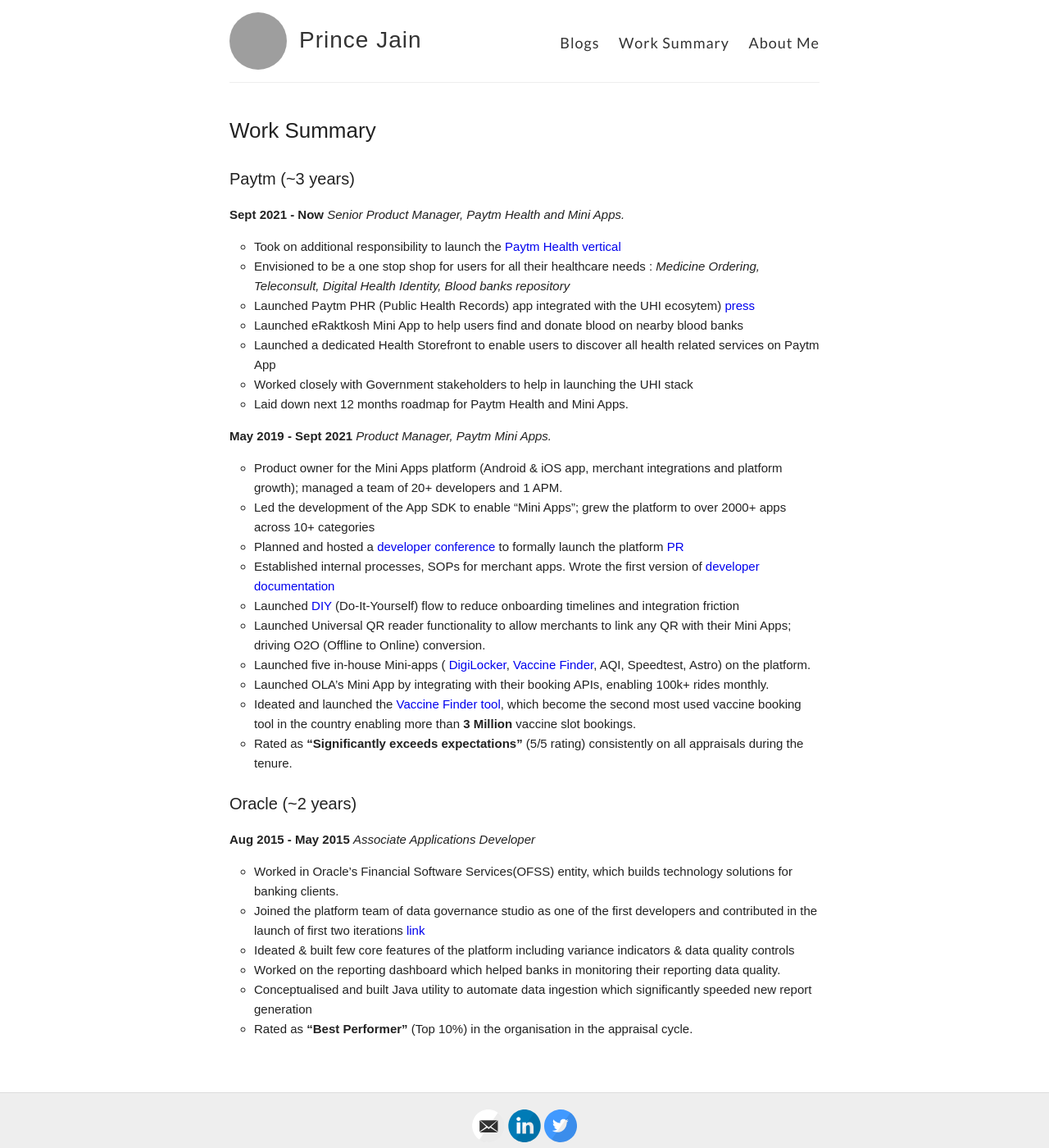
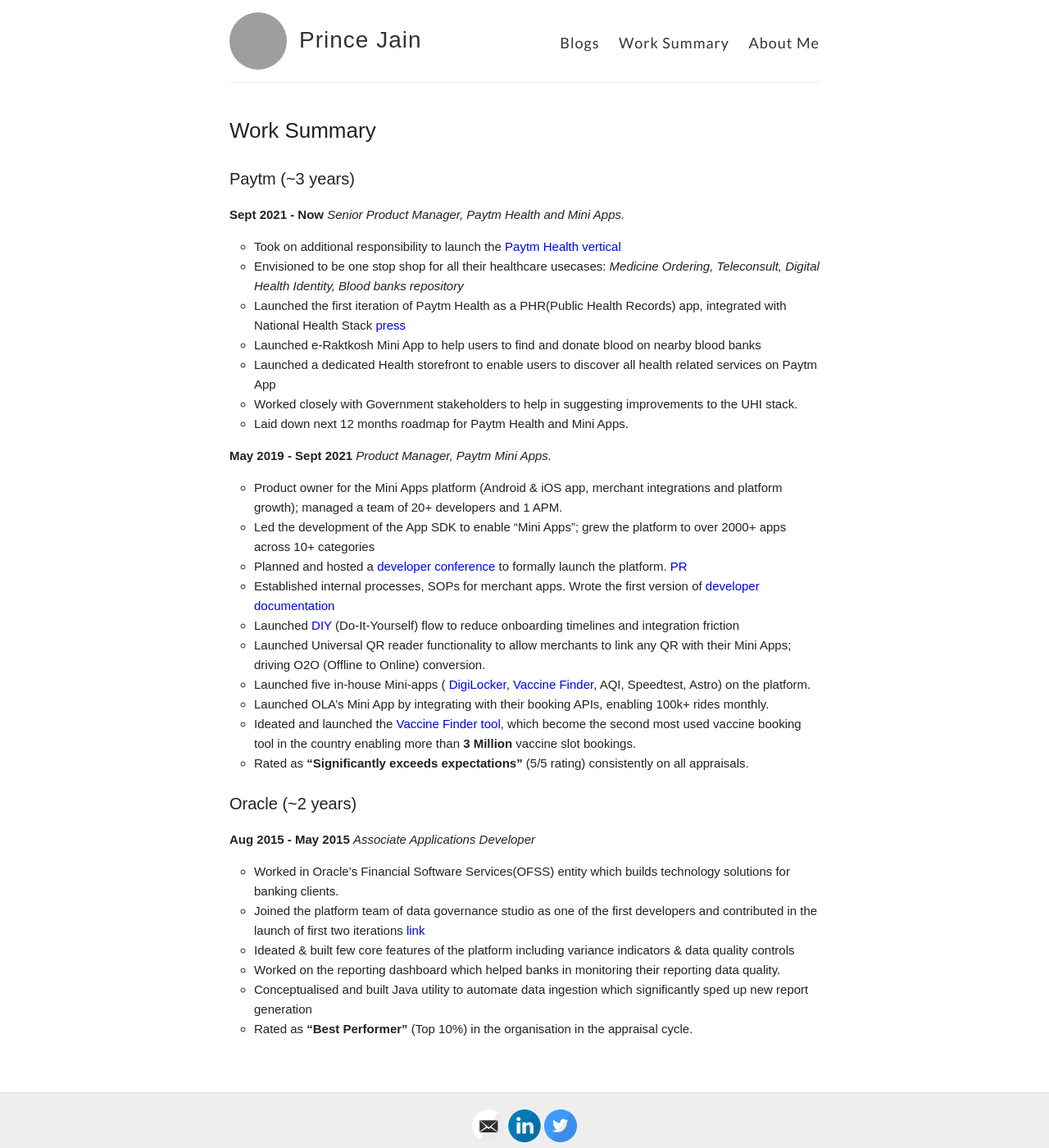
Before and after one commit to product-noob/product-noob.github.io, a Jekyll site: the page built from worksummary.md, in a window 1280 px wide and 1400 px high. Shown: the whole window at 82% size. Built offline with Jekyll 4.4.1, drawn with Linux system fonts in a browser that asks for light colours; grey boxes are pictures that could not be loaded.

Commit message:
updated work summary

```diff
--- a/worksummary.md
+++ b/worksummary.md
@@ -6,37 +6,36 @@ permalink: /worksummary/
 
 #### Paytm (~3 years) ####
 
- **Sept 2021 - Now**
- *Senior Product Manager, Paytm Health and Mini Apps.*
+ **Sept 2021 - Now** *Senior Product Manager, Paytm Health and Mini Apps.*
 
 -   Took on additional responsibility to launch the [Paytm Health vertical](https://twitter.com/Paytm/status/1479712862746517506)
--   Envisioned to be a one stop shop for users for all their healthcare needs : _Medicine Ordering, Teleconsult, Digital Health Identity, Blood banks repository_
--   Launched Paytm PHR (Public Health Records) app integrated with the UHI ecosytem) [press](https://www.livemint.com/technology/paytm-users-can-now-create-their-health-id-know-its-benefits-11640596211499.html)
--   Launched eRaktkosh Mini App to help users find and donate blood on nearby blood banks
--   Launched a dedicated Health Storefront to enable users to discover all health related services on Paytm App
--   Worked closely with Government stakeholders to help in launching the UHI stack
+-   Envisioned to be one stop shop for all their healthcare usecases: _Medicine Ordering, Teleconsult, Digital Health Identity, Blood banks repository_
+-   Launched the first iteration of Paytm Health as a PHR(Public Health Records) app, integrated with National Health Stack [press](https://www.livemint.com/technology/paytm-users-can-now-create-their-health-id-know-its-benefits-11640596211499.html)
+-   Launched e-Raktkosh Mini App to help users to find and donate blood on nearby blood banks
+-   Launched a dedicated Health storefront to enable users to discover all health related services on Paytm App
+-   Worked closely with Government stakeholders to help in suggesting improvements to the UHI stack.
 -   Laid down next 12 months roadmap for Paytm Health and Mini Apps.
 
 **May 2019 - Sept 2021** *Product Manager, Paytm Mini Apps.*
 
 -   Product owner for the Mini Apps platform (Android & iOS app, merchant integrations and platform growth); managed a team of 20+ developers and 1 APM.
 -   Led the development of the App SDK to enable "Mini Apps"; grew the platform to over 2000+ apps across 10+ categories
--   Planned and hosted a [developer conference](https://www.youtube.com/watch?v=nuK7Ct59Vyk&t=3162s) to formally launch the platform [PR](https://www.livemint.com/technology/apps/paytm-announces-mini-apps-developers-conference-on-8-october-11601965880559.html)
+-   Planned and hosted a [developer conference](https://www.youtube.com/watch?v=nuK7Ct59Vyk&t=3162s) to formally launch the platform. [PR](https://www.livemint.com/technology/apps/paytm-announces-mini-apps-developers-conference-on-8-october-11601965880559.html)
 -   Established internal processes, SOPs for merchant apps. Wrote the first version of [developer documentation](https://business.paytm.com/docs/miniprograms/overview/)
 -   Launched [DIY](https://www.youtube.com/watch?v=W0qN81dujfs) (Do-It-Yourself) flow to reduce onboarding timelines and integration friction
 -   Launched Universal QR reader functionality to allow merchants to link any QR with their Mini Apps; driving O2O (Offline to Online) conversion.
 -   Launched five in-house Mini-apps ( [DigiLocker](https://www.hindustantimes.com/business/paytm-integrates-digilocker-brings-access-to-documents-on-its-app-101634105338544.html), [Vaccine Finder](https://www.livemint.com/technology/apps/want-to-book-covid-19-vaccination-slots-on-paytm-here-s-how-11624093960278.html), AQI, Speedtest, Astro) on the platform.
 -   Launched OLA’s Mini App by integrating with their booking APIs, enabling 100k+ rides monthly.
 -   Ideated and launched the [Vaccine Finder tool](https://product-noob.github.io/Journey-to-create-the-Covid-Slot-Finder-Tool/), which become the second most used vaccine booking tool in the country enabling more than **3 Million** vaccine slot bookings.
--   Rated as **"Significantly exceeds expectations"** (5/5 rating) consistently on all appraisals during the tenure.
+-   Rated as **"Significantly exceeds expectations"** (5/5 rating) consistently on all appraisals.
 
 #### Oracle (~2 years) ####
 
 **Aug 2015 - May 2015** *Associate Applications Developer*
 
--   Worked in Oracle’s Financial Software Services(OFSS) entity, which builds technology solutions for banking clients.
+-   Worked in Oracle’s Financial Software Services(OFSS) entity which builds technology solutions for banking clients.
 -   Joined the platform team of data governance studio as one of the first developers and contributed in the launch of first two iterations [link](https://www.oracle.com/a/ocom/docs/industries/financial-services/ds-ofs-dgrr-3714726.pdf)
 -   Ideated & built few core features of the platform including variance indicators & data quality controls
 -   Worked on the reporting dashboard which helped banks in monitoring their reporting data quality.
--   Conceptualised and built Java utility to automate data ingestion which significantly speeded new report generation
+-   Conceptualised and built Java utility to automate data ingestion which significantly sped up new report generation
 -   Rated as **"Best Performer"** (Top 10%) in the organisation in the appraisal cycle.
```
